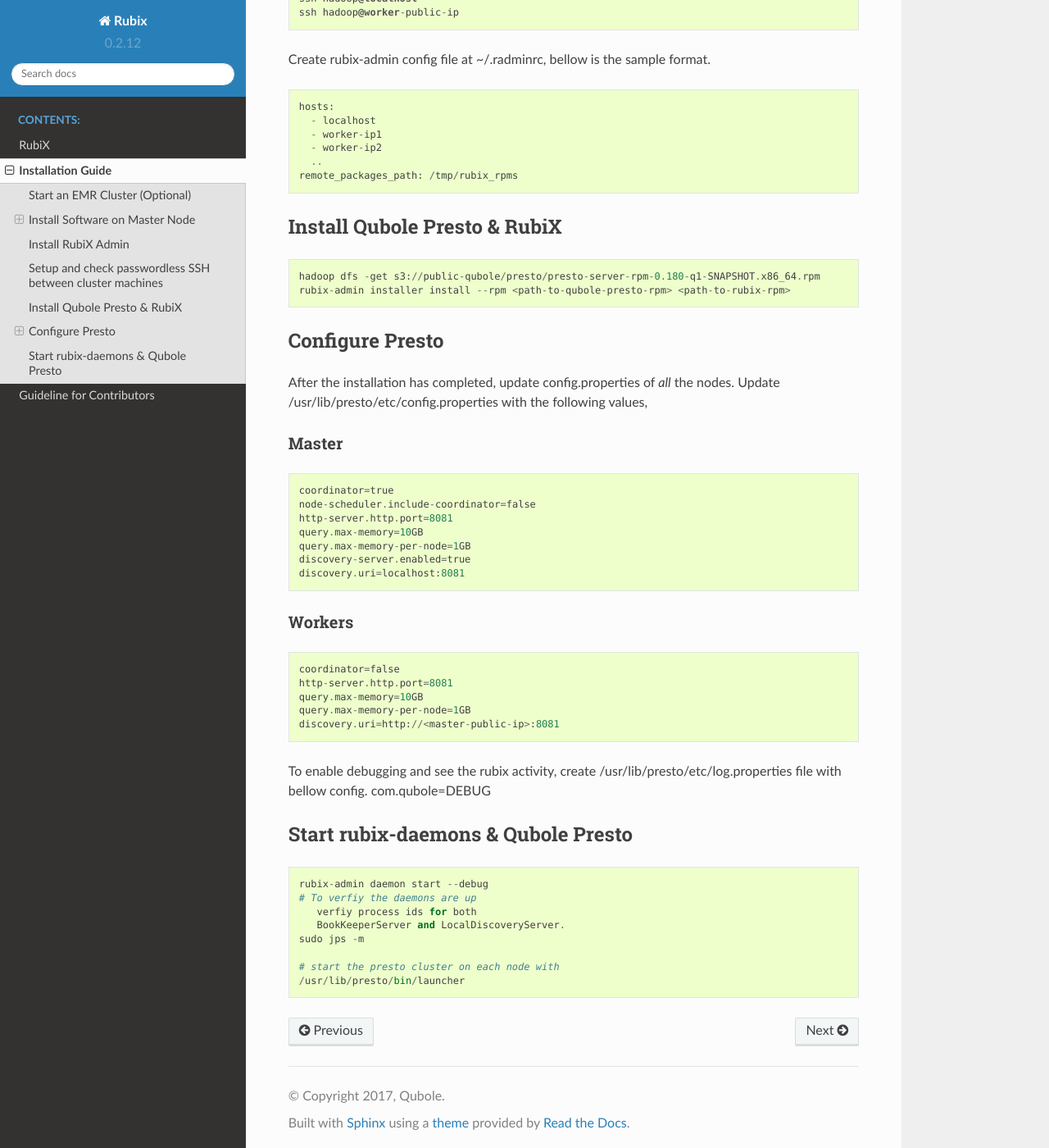
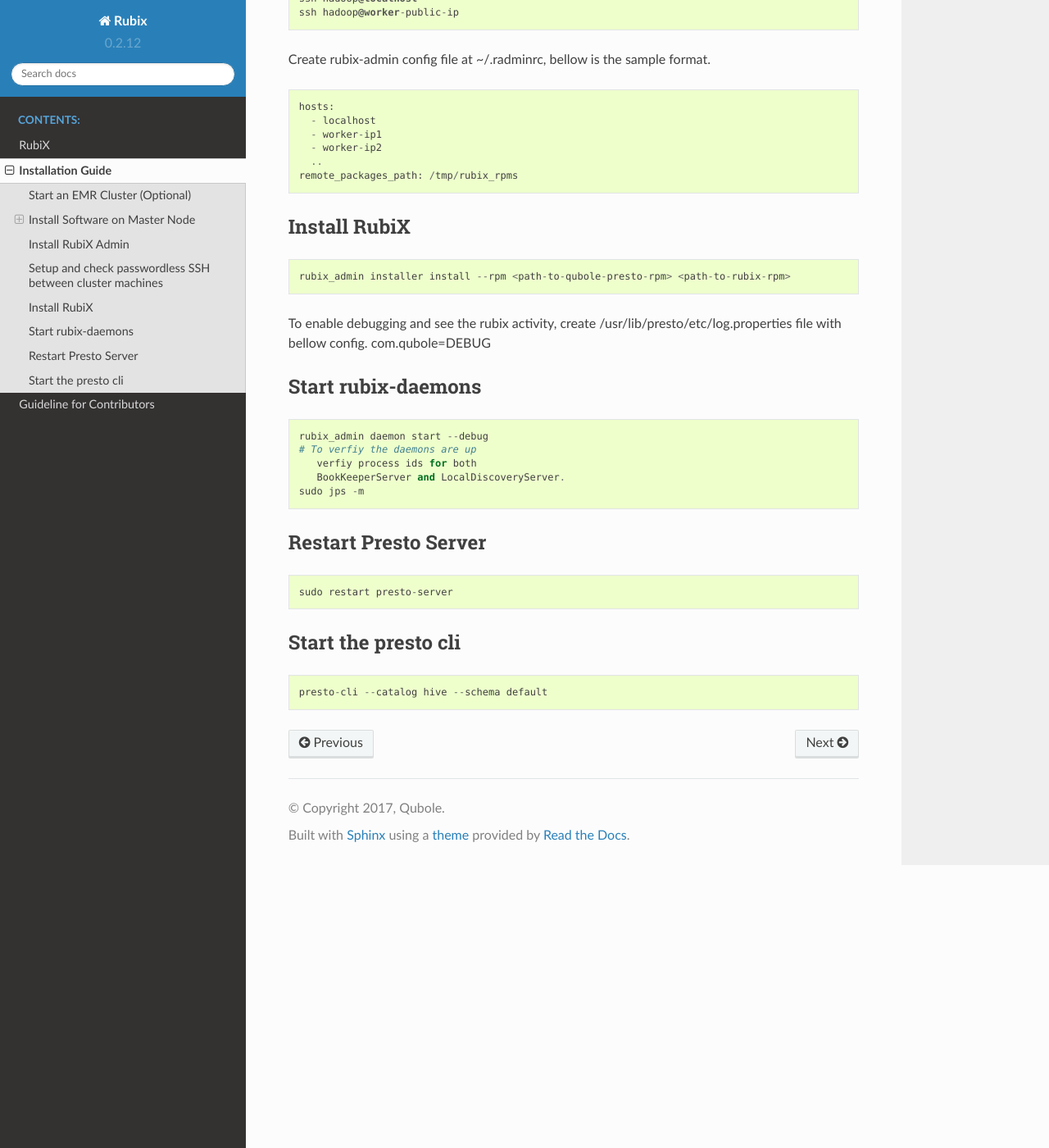
Before and after one commit to qubole/rubix, a Sphinx documentation site: the page built from docs/emr.md, in a window 1280 px wide and 1400 px high, scrolled down 1024 px. Shown: the whole window at 82% size. Built offline with Sphinx 7.4.7 and the Read the Docs theme 2.0.0, drawn with Linux system fonts in a browser that asks for light colours; some of the changed text lies outside the part shown.

Commit message:
doc changes for EMR

```diff
--- a/docs/emr.md
+++ b/docs/emr.md
@@ -26,7 +26,7 @@
 
 ## Install RubiX Admin
 
-    pip install rubix-admin
+    pip install rubix_admin
 
 ## Setup and check passwordless SSH between cluster machines
 
@@ -43,40 +43,21 @@
     remote_packages_path: /tmp/rubix_rpms
 
 
-## Install Qubole Presto & RubiX
-    hadoop dfs -get s3://public-qubole/presto/presto-server-rpm-0.180-q1-SNAPSHOT.x86_64.rpm
-    rubix-admin installer install --rpm <path-to-qubole-presto-rpm> <path-to-rubix-rpm>
-
-## Configure Presto
-
-After the installation has completed, update config.properties of *all* the nodes.
-Update /usr/lib/presto/etc/config.properties with the following values,
-
-### Master
-    coordinator=true
-    node-scheduler.include-coordinator=false
-    http-server.http.port=8081
-    query.max-memory=10GB
-    query.max-memory-per-node=1GB
-    discovery-server.enabled=true
-    discovery.uri=localhost:8081
-
-### Workers
-    coordinator=false
-    http-server.http.port=8081
-    query.max-memory=10GB
-    query.max-memory-per-node=1GB
-    discovery.uri=http://<master-public-ip>:8081
+## Install RubiX
+    rubix_admin installer install --rpm <path-to-qubole-presto-rpm> <path-to-rubix-rpm>
 
 To enable debugging and see the rubix activity, create /usr/lib/presto/etc/log.properties file with bellow config.
 com.qubole=DEBUG
 
-## Start rubix-daemons & Qubole Presto
-    rubix-admin daemon start --debug
+## Start rubix-daemons
+    rubix_admin daemon start --debug
     # To verfiy the daemons are up
        verfiy process ids for both
        BookKeeperServer and LocalDiscoveryServer.
     sudo jps -m
 
-    # start the presto cluster on each node with
-    /usr/lib/presto/bin/launcher
+## Restart Presto Server
+    sudo restart presto-server
+
+## Start the presto cli
+    presto-cli --catalog hive --schema default
```
